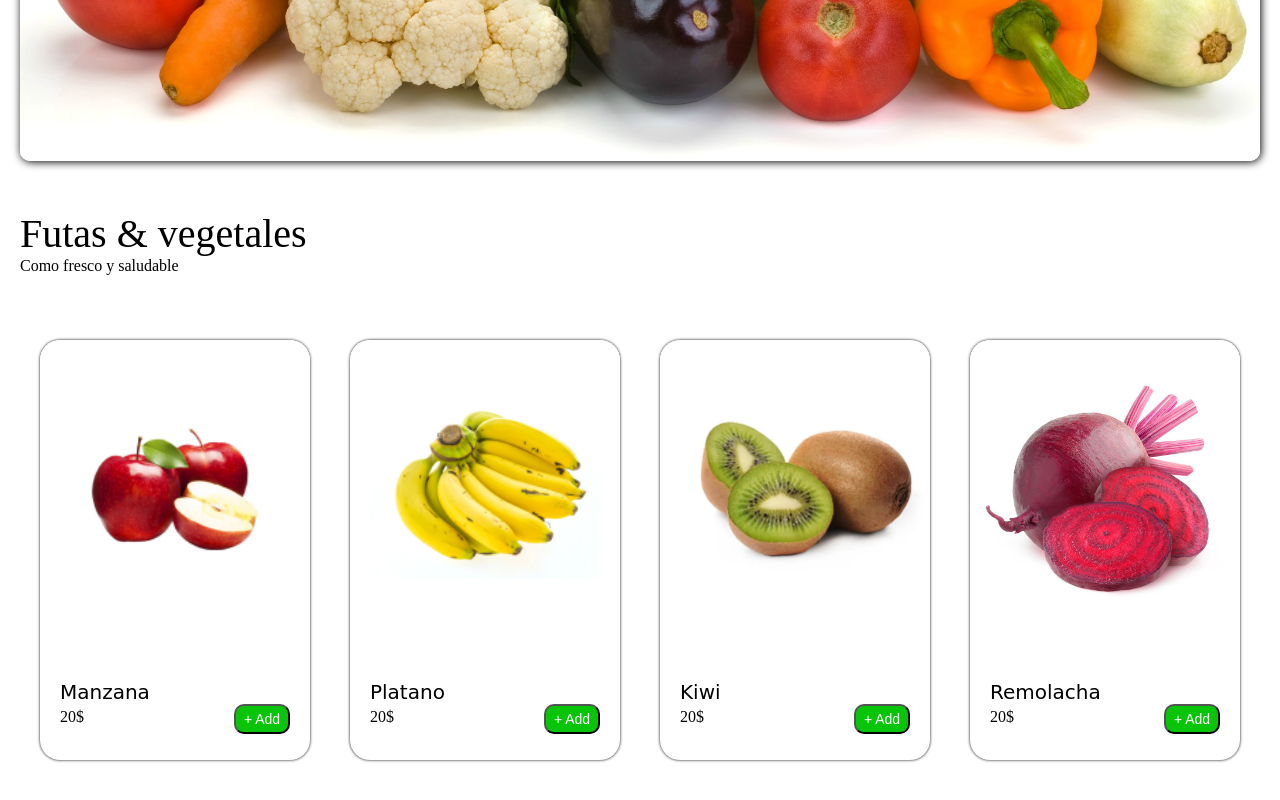
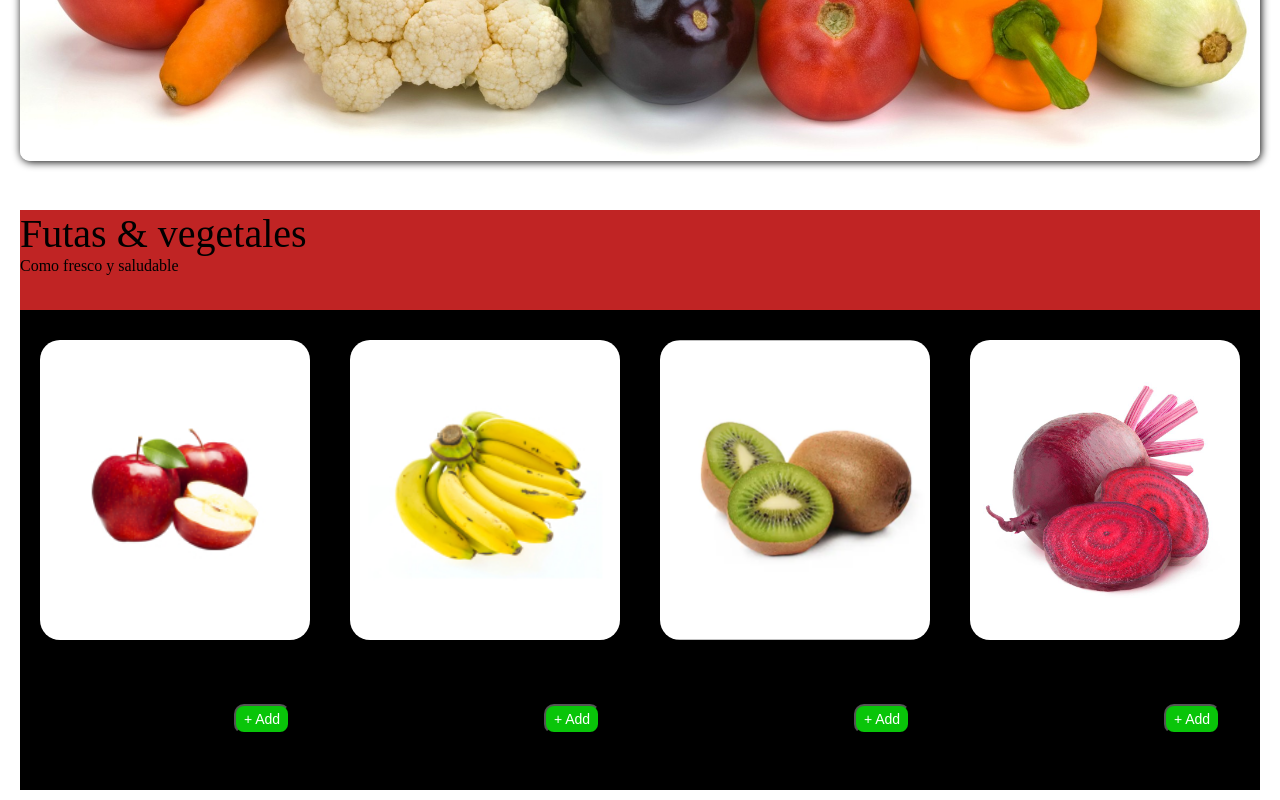
Before and after one commit to EfrenMV/landigpage, a plain HTML site: page index.html in a window 1280 px wide. Shown: the part 600-1400 px from the top of the page. Drawn offline with nearby package versions, Linux system fonts and the light colour scheme; files whose address does not match are found by name.

Commit message:
bk prueba

```diff
--- a/assets/css/styles.css
+++ b/assets/css/styles.css
@@ -97,6 +97,7 @@
 }
 
     .c_verduras{
+        background-color: #000000;
         position: relative;
         display: block;
         height: 580px;
@@ -104,6 +105,7 @@
     }
 
         .c_texto{
+            background-color: #c02424;
             position: relative;
             display: block;
             height: 100px;
```
